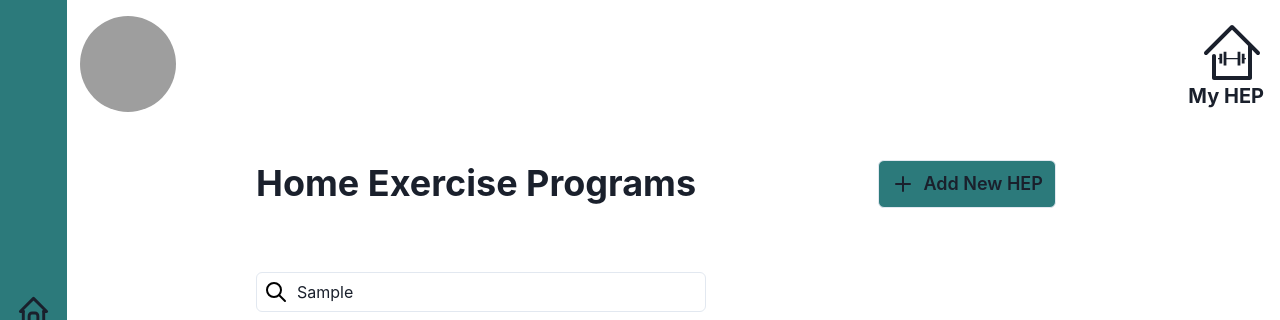
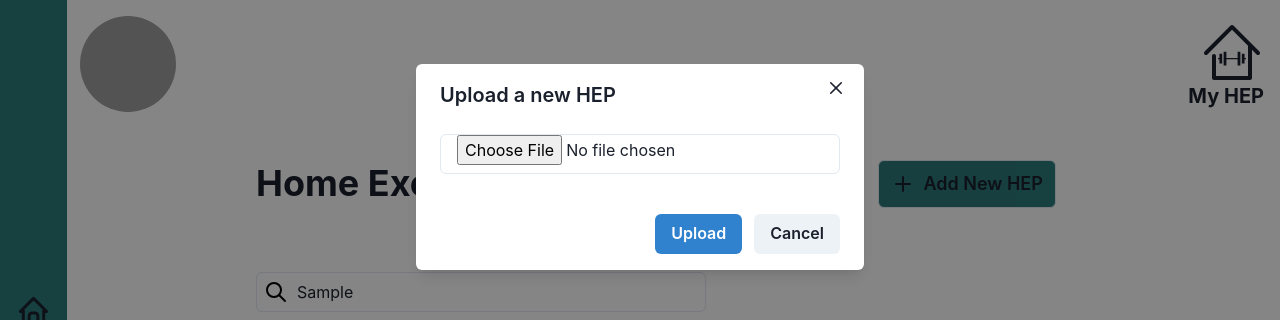
Before and after one commit to My-HEP/frontend, a React (Create React App) app: page /heps in a window 1280 px wide. Both pictures are taken after typing "Sample" into the empty fields and a click on the button "Add New HEP". Shown: the top 320 px of the page. Built offline with nearby package versions, Linux system fonts and the light colour scheme; grey boxes are pictures that could not be loaded.

Commit message:
Create AddHEPModal and add to HEP page

```diff
--- /dev/null
+++ b/src/therapist/components/AddHEPModal.js
@@ -0,0 +1,67 @@
+import React from 'react';
+import {
+  Button,
+  Modal,
+  ModalOverlay,
+  ModalContent,
+  ModalHeader,
+  ModalFooter,
+  ModalBody,
+  ModalCloseButton,
+  FormControl,
+  FormLabel,
+  Input,
+  useDisclosure,
+} from '@chakra-ui/react';
+import { IconPlus } from '@tabler/icons';
+
+function AddHEPModal() {
+  const { isOpen, onOpen, onClose } = useDisclosure();
+
+  const initialRef = React.useRef(null);
+  const finalRef = React.useRef(null);
+
+  return (
+    <>
+      <Button
+        onClick={onOpen}
+        variant="outline"
+        leftIcon={<IconPlus />}
+        size="lg"
+        bg="#2C7A7B"
+        marginLeft={['0', '0', '2rem']}
+        padding="1rem 2rem 1rem 2rem"
+        // width={['80%', '80%', '15rem']}
+      >
+        Add New HEP
+      </Button>
+
+      <Modal
+        initialFocusRef={initialRef}
+        finalFocusRef={finalRef}
+        isOpen={isOpen}
+        onClose={onClose}
+      >
+        <ModalOverlay />
+        <ModalContent>
+          <ModalHeader>Upload a new HEP</ModalHeader>
+          <ModalCloseButton />
+          <ModalBody pb={6}>
+            <FormControl>
+              {/* <FormLabel>Choose a file to upload</FormLabel> */}
+              <Input type="file" placeholder="File" />
+            </FormControl>
+          </ModalBody>
+          <ModalFooter>
+            <Button colorScheme="blue" mr={3}>
+              Upload
+            </Button>
+            <Button onClick={onClose}>Cancel</Button>
+          </ModalFooter>
+        </ModalContent>
+      </Modal>
+    </>
+  );
+}
+
+export default AddHEPModal;
--- a/src/therapist/pages/HEPs.js
+++ b/src/therapist/pages/HEPs.js
@@ -13,6 +13,7 @@ import Header from '../components/Header';
 import { Link } from 'react-router-dom';
 import SearchBar from '../components/SearchBar';
 import { IconPlus } from '@tabler/icons';
+import AddHEPModal from '../components/AddHEPModal';
 
 function HEPs() {
   const HEPdata = [
@@ -75,17 +76,7 @@ function HEPs() {
             Home Exercise Programs
           </Heading>
 
-          <Button
-            variant="outline"
-            leftIcon={<IconPlus />}
-            size="lg"
-            bg="#2C7A7B"
-            marginLeft={['0', '0', '2rem']}
-            padding="1rem 2rem 1rem 2rem"
-            // width={['80%', '80%', '15rem']}
-          >
-            Add New HEP
-          </Button>
+          <AddHEPModal />
         </Flex>
         <Flex justifyContent={['center', 'center', 'left']}>
           <SearchBar />
```
